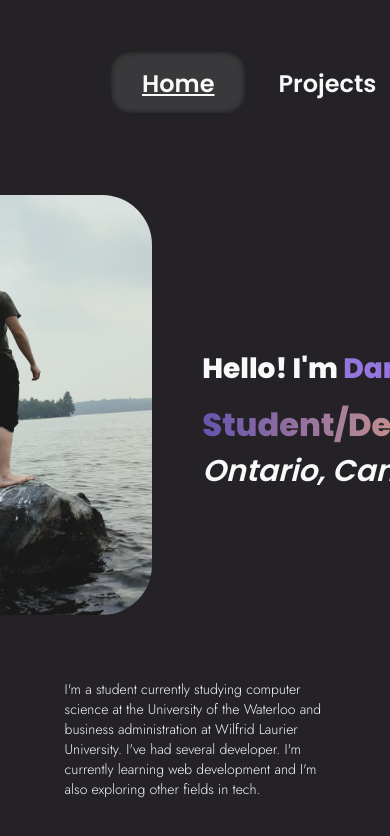
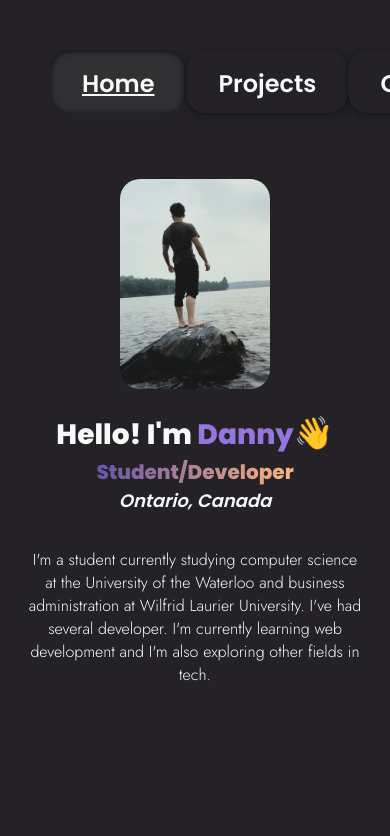
Before and after one commit to Danh295/Portfolio, a Next.js app: page / in a window 390 px wide. Shown: the top 836 px of the page. Built offline with nearby package versions, Linux system fonts and the light colour scheme.

Commit message:
Style: responsiveness + other updates & fixes

```diff
--- a/src/app/components/Navbar.module.css
+++ b/src/app/components/Navbar.module.css
@@ -3,6 +3,9 @@
     justify-content: space-evenly;
     align-items: center;
 
-    margin: 40px 70px;
-    padding: 10px 40px;
+    width: 100%;
+    max-width: 1600px;
+
+    margin: 40px auto;
+    padding: 10px 50px;
 }
--- a/src/app/components/WaveEmoji.module.css
+++ b/src/app/components/WaveEmoji.module.css
@@ -41,3 +41,16 @@
       transform: rotate(0deg);
     }
   }
+
+  /* Media query 768px */
+@media (max-width: 768px) {
+    .waveEmoji {
+      font-size: 2.5rem;
+    }
+}
+
+@media (max-width: 512px) {
+    .waveEmoji {
+      font-size: 2rem;
+    }
+}
--- a/src/app/globals.css
+++ b/src/app/globals.css
@@ -8,8 +8,9 @@
   --foreground1: #F9F9F9;
   --foreground2: #9D9D9D;
   --background1: #242226;
-  --background2: rgba(79, 79, 79, 0.5);
+  --background2: rgba(79, 79, 79, 0.3);
   --iconBG: rgba(72, 65, 78, 0.5);
+  --iconBG2: rgba(49, 49, 49, 0.9);
 
   --innerShadow: 0px 1px 6px rgba(0, 0, 0, 0.75);
   --dropShadow1: 0px 4px 8px 3px rgba(0, 0, 0, 0.15);
@@ -93,7 +94,7 @@ h3 {
 
 p {
   font-family: "Jost", sans-serif;
-  font-size: 24px;
+  font-size: 28px;
   font-weight: 500;
   color: var(--foreground)
 }
@@ -103,7 +104,27 @@ a {
   color: var(--foreground)
 }
 
-/* Global scrollbar styling */
+/* Default button */
+button {
+  position: relative;
+  font-family: "Jost", sans-serif;
+  font-size: 18px;
+  font-weight: 600;
+  padding: 16px 40px;
+
+  color: var(--foreground1);
+  background-color: var(--background2);
+
+  border: none;
+  border-radius: var(--borderRadius-button);
+
+  box-shadow: var(--buttonDropShadow);
+
+  cursor: pointer;
+  transition: background-color 0.3s ease;
+}
+
+/* Default scrollbar styling */
 ::-webkit-scrollbar {
 	width: 10px;
 	height: 10px;
@@ -128,11 +149,47 @@ a {
     transition: background-color 0.3s ease;
 }
 
-/* Tentative breakpoint */
+/* Responsiveness media queries */
+.NavbarMobile {
+  display: none;
+}
+
+.Navbar {
+  display: block;
+}
+
+@media screen and (max-width: 768px) {
+  .NavbarMobile {
+    display: block;
+  }
+
+  .Navbar {
+    display: none;
+  }
+}
+
+@media screen and (max-width: 768px) {
+
+  h1 {
+    font-size: 48px;
+  }
+
+  h2 {
+    font-size: 32px;
+  }
+
+  h3 {
+    font-size: 24px;
+  }
+
+  p {
+    font-size: 24px;
+  }
+}
 
 @media screen and (max-width: 512px) {
   h1 {
-		font-size: 32px;
+    font-size: 36px;
   }
 
   h2 {
@@ -144,6 +201,6 @@ a {
   }
 
   p {
-		font-size: 14px;
+    font-size: 16px;
   }
 }
--- a/src/app/page.module.css
+++ b/src/app/page.module.css
@@ -1,29 +1,36 @@
 @import url('https://fonts.googleapis.com/css2?family=Poppins:wght@300;400;600;800&display=swap');
 
+/* Base styles */
 .page {
   display: flex;
   flex-direction: column;
-  justify-content: top;
+  justify-content: flex-start;
   align-items: center;
-  gap: 64px;
+  gap: 40px;
 
-  padding: 30px 100px;
+  width: 80%;
+  margin: 40px auto;
 }
 
-/* Heading Content */
+/* Header */
 .header {
-  width: 90%;
+  max-width: 1400px;
+  width: 100%;
 
   display: flex;
   flex-direction: row;
   align-items: center;
   justify-content: center;
-  gap: 50px;
+  gap: 80px;
+
+  padding: 40px;
+  padding-bottom: 10px;
 }
 
 .profile {
-  width: 300px;
-  height: 420px;
+  width: 100%;
+  max-width: 320px;
+  height: 400px;
   border-radius: 50px;
   object-fit: cover;
 }
@@ -34,10 +41,10 @@
 
 .title {
   font-weight: bold;
-  background: linear-gradient(to right, var(--primary), var(--highlight)); /* Gradient colors */
-  -webkit-background-clip: text; /* For WebKit browsers Safari */
-  background-clip: text; /* For modern browsers */
-  color: transparent; /* Make the text color transparent so the gradient shows through */
+  background: linear-gradient(to right, var(--primary), var(--highlight));
+  -webkit-background-clip: text;
+  background-clip: text;
+  color: transparent;
 }
 
 .descr {
@@ -45,93 +52,120 @@
   font-style: italic;
 }
 
+.social-links {
+  display: flex;
+  gap: 35px;
+  padding: 40px 0px;
+}
+
 /* Main Content */
 .main {
-  width: 80%;
+  max-width: 1400px;
+  text-align: center;
 }
 
-a.primary {
-  background: var(--foreground);
-  color: var(--background);
-  gap: 8px;
-}
-
-a.secondary {
-  border-color: var(--gray-alpha-200);
-  min-width: 158px;
-}
-
-.footer {
-  grid-row-start: 3;
-  display: flex;
-  gap: 24px;
-}
-
-.footer a {
-  display: flex;
-  align-items: center;
-  gap: 8px;
-}
-
-.footer img {
-  flex-shrink: 0;
-}
-
-/* Enable hover only on non-touch devices */
-@media (hover: hover) and (pointer: fine) {
-  a.primary:hover {
-    background: var(--button-primary-hover);
-    border-color: transparent;
+/* Media query 1300px */
+@media (max-width: 1300px) {
+  .page {
+    gap: 48px;
+    width: 100%;
+    padding: 0px 100px;
   }
 
-  a.secondary:hover {
-    background: var(--button-secondary-hover);
-    border-color: transparent;
+  .header {
+    gap: 60px;
+    padding: 0;
+    transform: scale(0.8);
+    transform-origin: top center;
   }
 
-  .footer a:hover {
-    text-decoration: underline;
-    text-underline-offset: 4px;
+  .main {
+    position: relative;
+    top: -60px;
   }
 }
 
-@media (max-width: 600px) {
+/* Mobile Responsive Styles */
+@media (max-width: 920px) {
   .page {
-    padding: 32px;
-    padding-bottom: 80px;
+    padding: 20px;
+    gap: 32px;
+  }
+
+  .header {
+    transform: scale(1);
+    flex-direction: column;
+    text-align: center;
+    gap: 20px;
+  }
+
+  .header-content {
+    display: flex;
+    flex-direction: column;
+    align-items: center;
+    justify-content: center;
+  }
+
+  .social-links {
+    gap: 40px;
+    padding: 30px 0px;
+    padding-bottom: 10px;
+  }
+
+  .profile {
+    width: 200px;
+    height: 280px;
+    border-radius: 30px;
+  }
+
+  .title {
+    font-size: 50px;
+  }
+
+  .descr {
+    font-size: 26px;
   }
 
   .main {
-    align-items: center;
-  }
-
-  .main ol {
+    top: 10px;
+    padding: 10px 100px;
     text-align: center;
   }
 
-  .ctas {
+  .footer {
     flex-direction: column;
-  }
-
-  .ctas a {
-    font-size: 14px;
-    height: 40px;
-    padding: 0 16px;
-  }
-
-  a.secondary {
-    min-width: auto;
-  }
-
-  .footer {
-    flex-wrap: wrap;
     align-items: center;
-    justify-content: center;
   }
 }
 
-@media (prefers-color-scheme: dark) {
-  .logo {
-    filter: invert();
+@media (max-width: 480px) {
+  .page {
+    padding: 16px;
+    gap: 24px;
+  }
+
+  .profile {
+    width: 150px;
+    height: 210px;
+    border-radius: 20px;
+  }
+
+  .title {
+    font-size: 20px;
+  }
+
+  .descr {
+    font-size: 18px;
+  }
+
+  .main {
+    padding: 0 10px;
+  font-size: 14px;
+  }
+
+  .social-links {
+    gap: 14px;
+    padding: 20px 0px;
+    padding-bottom: 0px;
   }
 }
```
Also changed, not shown: src/app/components/IconButton.module.css (+16 -1 lines), src/app/components/NavbarMobile.module.css (+9 -2 lines). Lines whose indentation alone changed are shown as unchanged.
